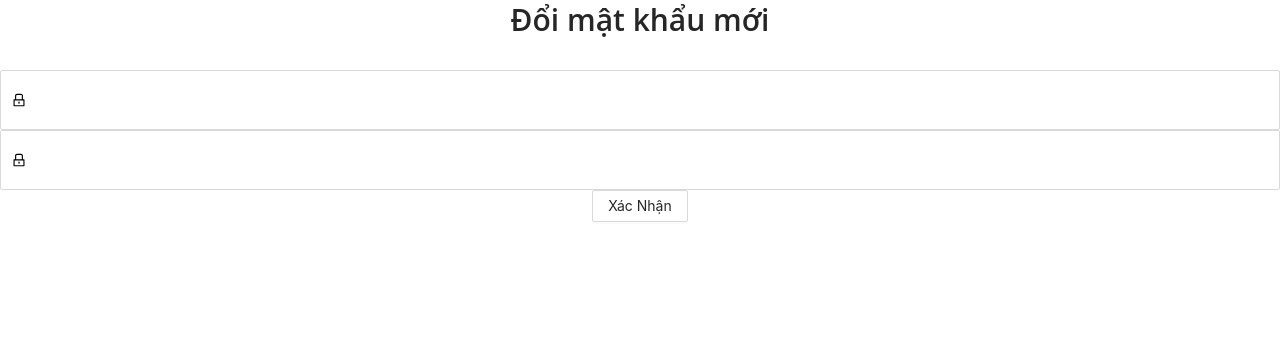
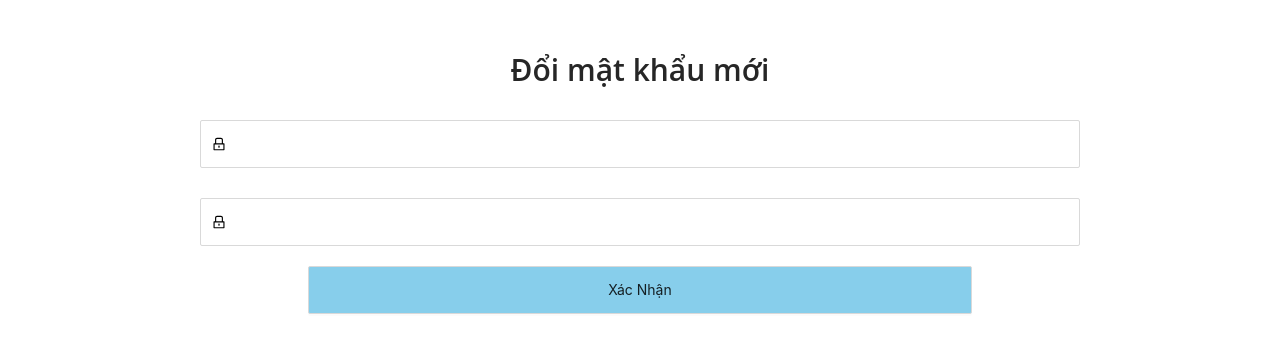
Before and after one commit to HuynhPT/FE_WEB_ADMIN, a React (Vite) app: page /shop_quen_mat_khau in a window 1280 px wide. Shown: the top 352 px of the page. Built offline with nearby package versions, Linux system fonts and the light colour scheme.

Commit message:
no message

```diff
--- a/src/container/screens/auth/ScreenForgotPassword.css
+++ b/src/container/screens/auth/ScreenForgotPassword.css
@@ -6,6 +6,7 @@ body {
   justify-content: center;
   align-items: center;
   text-align: center;
+  margin-top: 50px;
 }
 ._forgot_title {
   font-size: 30px;
@@ -14,14 +15,24 @@ body {
   font-family: "Open Sans";
 }
 ._forgotInputnew_container {
+  margin: 0 200px;
 }
 ._forgotInputnew {
   width: 631px;
-  height: 60px;
+  height: 48px;
   background-color: white;
+  padding: 0 20px;
 }
 ._forgotInputnewres {
+  margin-top: 30px;
   width: 631px;
-  height: 60px;
+  height: 48px;
   background-color: white;
+  padding: 0 20px;
 }
+._forgotbuttonnew {
+  margin-top: 20px;
+  width: 664px !important;
+  height: 48px !important;
+  background: #87ceeb !important;
+}
--- a/src/container/screens/auth/ScreenForgotPassword.jsx
+++ b/src/container/screens/auth/ScreenForgotPassword.jsx
@@ -11,7 +11,9 @@ function ScreenForgotPassword() {
         <Input prefix={<LockOutlined />} className="_forgotInputnew" />
         <Input prefix={<LockOutlined />} className="_forgotInputnewres" />
       </div>
-      <Button className="_forgotbuttonnew">Xác Nhận</Button>
+      <div>
+        <Button className="_forgotbuttonnew">Xác Nhận</Button>
+      </div>
     </div>
   );
 }
```
